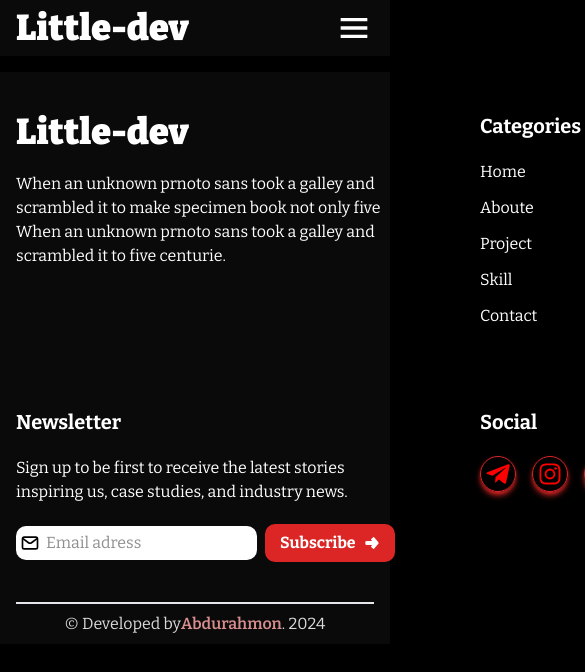
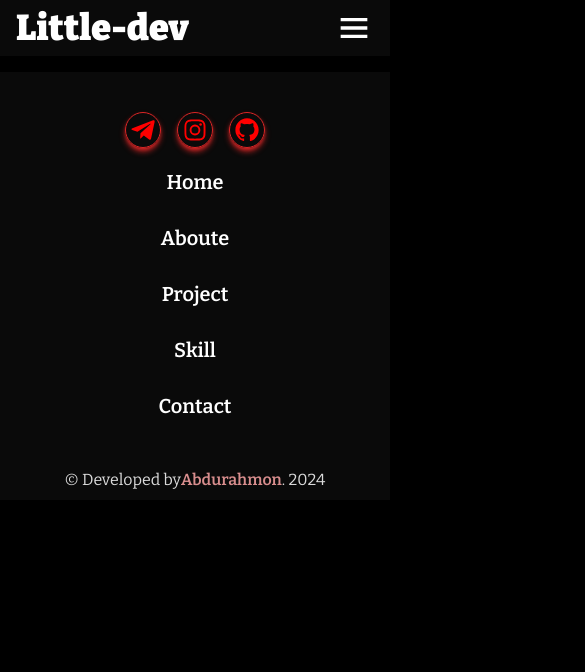
Before and after one commit to Abdurahmon086/little-dev, a Next.js app: page /about in a window 390 px wide. Shown: the top 672 px of the page, 585 px wide, since content can reach past the window. Built offline with nearby package versions, Linux system fonts and the light colour scheme.

Commit message:
footer changed

```diff
--- a/src/app/globals.css
+++ b/src/app/globals.css
@@ -67,48 +67,6 @@ body {
   background: #0d0f8a9c;
   padding: 10px 27px;
   box-shadow: #0d0f8a9c 3px 3px 20px 1px;
-}
-
-.formBtn {
-  color: #fff;
-  font-weight: 700;
-  border-radius: 10px;
-  padding: 7px 15px;
-  transition: all 0.5s ease-in-out;
-  display: flex;
-  gap: 8px;
-  align-items: center;
-}
-
-.formBtn:hover {
-  background: #1c01b691;
-  padding: 7px 18px;
-}
-
-.formBtn:active {
-  background: #0d0f8a9c;
-  padding: 7px 18px;
-}
-
-.formInput {
-  padding: 5px 10px 5px 30px;
-  border-radius: 10px;
-  outline: none;
-  border: none;
-  position: relative;
-  color: #000;
-}
-.formInput::placeholder {
-  color: #00000071;
-}
-
-.formInput-wrapper {
-  position: absolute;
-  top: 7px;
-  left: 4px;
-  width: 20px;
-  height: 20px;
-  z-index: 10;
 }
 
 .category-title {
@@ -222,67 +180,16 @@ textarea {
 
 @media only screen and (max-width: 768px) {
   .main-btn {
-    color: #fff;
-    font-size: 20px;
-    font-weight: 700;
-    border-radius: 15px;
-    padding: 10px 25px;
-    transition: all 0.5s ease-in-out;
-    box-shadow: red 3px 3px 20px 1px;
+    font-size: 16px;
+    padding: 5px 20px;
   }
 
   .main-btn:hover {
-    background: #1c01b691;
-    padding: 10px 27px;
-    box-shadow: #1c01b691 3px 3px 20px 1px;
+    padding: 5px 27px;
   }
 
   .main-btn:active {
-    background: #0d0f8a9c;
-    padding: 10px 27px;
-    box-shadow: #0d0f8a9c 3px 3px 20px 1px;
-  }
-
-  .formBtn {
-    color: #fff;
-    font-weight: 700;
-    border-radius: 10px;
-    padding: 7px 15px;
-    transition: all 0.5s ease-in-out;
-    display: flex;
-    gap: 8px;
-    align-items: center;
-  }
-
-  .formBtn:hover {
-    background: #1c01b691;
-    padding: 7px 18px;
-  }
-
-  .formBtn:active {
-    background: #0d0f8a9c;
-    padding: 7px 18px;
-  }
-
-  .formInput {
-    padding: 5px 10px 5px 30px;
-    border-radius: 10px;
-    outline: none;
-    border: none;
-    position: relative;
-    color: #000;
-  }
-  .formInput::placeholder {
-    color: #00000071;
-  }
-
-  .formInput-wrapper {
-    position: absolute;
-    top: 7px;
-    left: 4px;
-    width: 20px;
-    height: 20px;
-    z-index: 10;
+    padding: 5px 27px;
   }
 
   .sendInput {
--- a/src/app/layout.tsx
+++ b/src/app/layout.tsx
@@ -51,7 +51,7 @@ export default function RootLayout({
         <main className="h-full mb-12" >
           {children}
         </main>
-        <footer className="bg-neutral-950" onClick={() => setMenuToggle(!menuToggle)}>
+        <footer className="bg-neutral-950" onClick={() => setMenuToggle(false)}>
           <Footer />
         </footer>
         <SpeedInsights />
--- a/src/components/Footer.tsx
+++ b/src/components/Footer.tsx
@@ -4,28 +4,29 @@ import imgData from "@/database/imgData";
 import Image from "next/image";
 
 const Footer = () => {
-  const fooCategory = "text-xl font-bold ";
   return (
     <div className="container mx-auto">
-      <div className="flex justify-between flex-wrap gap-20 py-10">
-        <div className="flex justify-between gap-20">
-          <div className="flex flex-col gap-5 ">
-            <Link href="/" className=" font-black text-4xl">
-              Little-dev
+      <div className="flex flex-col items-center justify-center gap-5 py-10">
+        <ul className="flex gap-4">
+          {imgData &&
+            imgData?.social.map((item) => {
+              return (
+                <li key={item.id}
+                  className="flex items-center justify-center rounded-full border border-red-600 w-9 h-9 shadow-md shadow-red-600 hover:border-gray-600 hover:border-transparent"
+                  style={{ transition: ".5s ease" }}
+                >
+                  <Link href={item.slug} target="_blank">
+                    <Image src={item.img} alt={item.title} width={28} height={28} quality={70} />
                   </Link>
-            <p className=" w-96">
-              When an unknown prnoto sans took a galley and scrambled it to make specimen book not only five When an unknown prnoto sans took a galley and scrambled it to five
-              centurie.
-            </p>
-          </div>
-          <div className="flex flex-col gap-5 ">
-            <h4 className={fooCategory}>Categories</h4>
-            <ul className="flex flex-col gap-3">
-              {navData &&
-                navData.map((item) => {
+                </li>
+              );
+            })}
+        </ul>
+        <ul className="flex flex-col sm:flex-row items-center gap-7">
+          {navData.map((item) => {
             return (
               <li key={item.id}>
-                      <Link href={`#${item.title.toLocaleLowerCase()}`} key={item.id} className="text-small-light">
+                <Link href={item.slug} className="text-small-light text-xl font-semibold">
                   {item.title}
                 </Link>
               </li>
@@ -33,44 +34,8 @@ const Footer = () => {
           })}
         </ul>
       </div>
-        </div>
-        <div className="flex justify-between gap-20">
-          <div className="flex flex-col gap-5 ">
-            <h4 className={fooCategory}>Newsletter</h4>
-            <p className=" w-96">Sign up to be first to receive the latest stories inspiring us, case studies, and industry news.</p>
-            <form className="flex items-center gap-2">
-              <div className="relative flex">
-                <img src="/images/email.svg" alt="email icon" className="formInput-wrapper" />
-                <input required type="email" placeholder="Email adress" className="formInput " />
-              </div>
-              <button className="formBtn bg-red-600">
-                Subscribe <img src="/images/right.svg" alt="right icon" className="w-4 h-4" />
-              </button>
-            </form>
-          </div>
-          <div className="flex flex-col gap-5 ">
-            <h4 className={fooCategory}>Social</h4>
-            <ul className="flex gap-4">
-              {imgData &&
-                imgData?.social.map((item) => {
-                  return (
-                    <li
-                      key={item.id}
-                      className="flex items-center justify-center rounded-full border border-red-600 w-9 h-9 shadow-md shadow-red-600 hover:border-gray-600 hover:border-transparent"
-                      style={{ transition: ".5s ease" }}
-                    >
-                      <Link href={item.slug} target="_blank">
-                        <Image src={item.img} alt={item.title} width={28} height={28} />
-                      </Link>
-                    </li>
-                  );
-                })}
-            </ul>
-          </div>
-        </div>
-      </div>
-      <div className="border-t-2">
-        <p className=" opacity-85 py-2 text-center">
+
+      <p className="opacity-85 py-2 text-center">
         © Developed by
         <Link href="https://github.com/Abdurahmon086" className="text-red-300 font-semibold">
           Abdurahmon
@@ -78,7 +43,6 @@ const Footer = () => {
         . 2024
       </p>
     </div>
-    </div>
   );
 };
 
--- a/src/database/imgData.js
+++ b/src/database/imgData.js
@@ -1,69 +1,66 @@
-import { title } from "process";
-
 const imgData = {
   skill: [
     {
       id: 1,
       img: "/images/javascript.png",
-      title: "Java Script"
+      title: "Java Script",
     },
     {
       id: 2,
       img: "/images/vue.png",
-      title: "Vue js"
+      title: "Vue js",
     },
     {
       id: 3,
       img: "/images/react.png",
-      title: "React js"
+      title: "React js",
     },
     {
       id: 4,
       img: "/images/ts-img.png",
-      title: "Type Script"
+      title: "Type Script",
     },
     {
       id: 5,
       img: "/images/nodejs.png",
-      title: "Node js"
+      title: "Node js",
     },
     {
       id: 6,
       img: "/images/postgrase.png",
-      title: "Postgrase"
+      title: "Postgrase",
     },
     {
       id: 7,
       img: "/images/mongodb.png",
-      title: "Mongo DB"
+      title: "Mongo DB",
     },
     {
       id: 8,
       img: "/images/git.png",
-      title: "Git"
+      title: "Git",
     },
   ],
-  social:[
+  social: [
     {
-        id:1,
-        title:'Telegram icon',
-        slug:'https://t.me/Alibaba0086',
-        img:'/images/telegram.svg'
+      id: 1,
+      title: "Telegram icon",
+      slug: "https://t.me/Alibaba0086",
+      img: "/images/telegram.svg",
     },
     {
-        id:2,
-        title:'instagram icon',
-        slug:'https://www.instagram.com/alibaba_07__',
-        img:'/images/instagram.svg'
+      id: 2,
+      title: "instagram icon",
+      slug: "https://www.instagram.com/alibaba_07__",
+      img: "/images/instagram.svg",
     },
     {
-        id:3,
-        title:'github icon',
-        slug:'https://github.com/Abdurahmon086',
-        img:'/images/github.svg'
-    }
-  ]
+      id: 3,
+      title: "github icon",
+      slug: "https://github.com/Abdurahmon086",
+      img: "/images/github.svg",
+    },
+  ],
 };
 
-
-export default imgData
+export default imgData;
```
Lines whose indentation alone changed are shown as unchanged.
